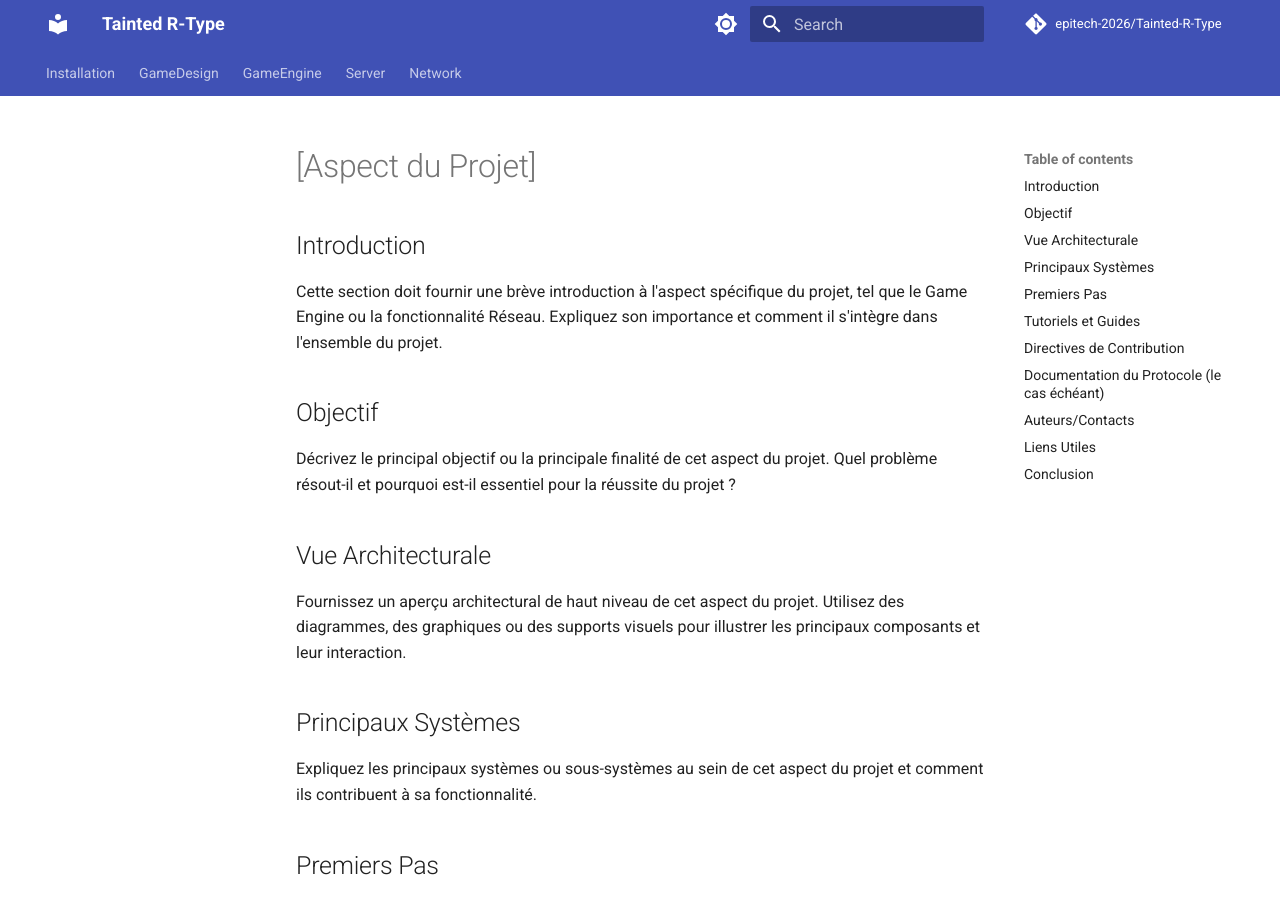
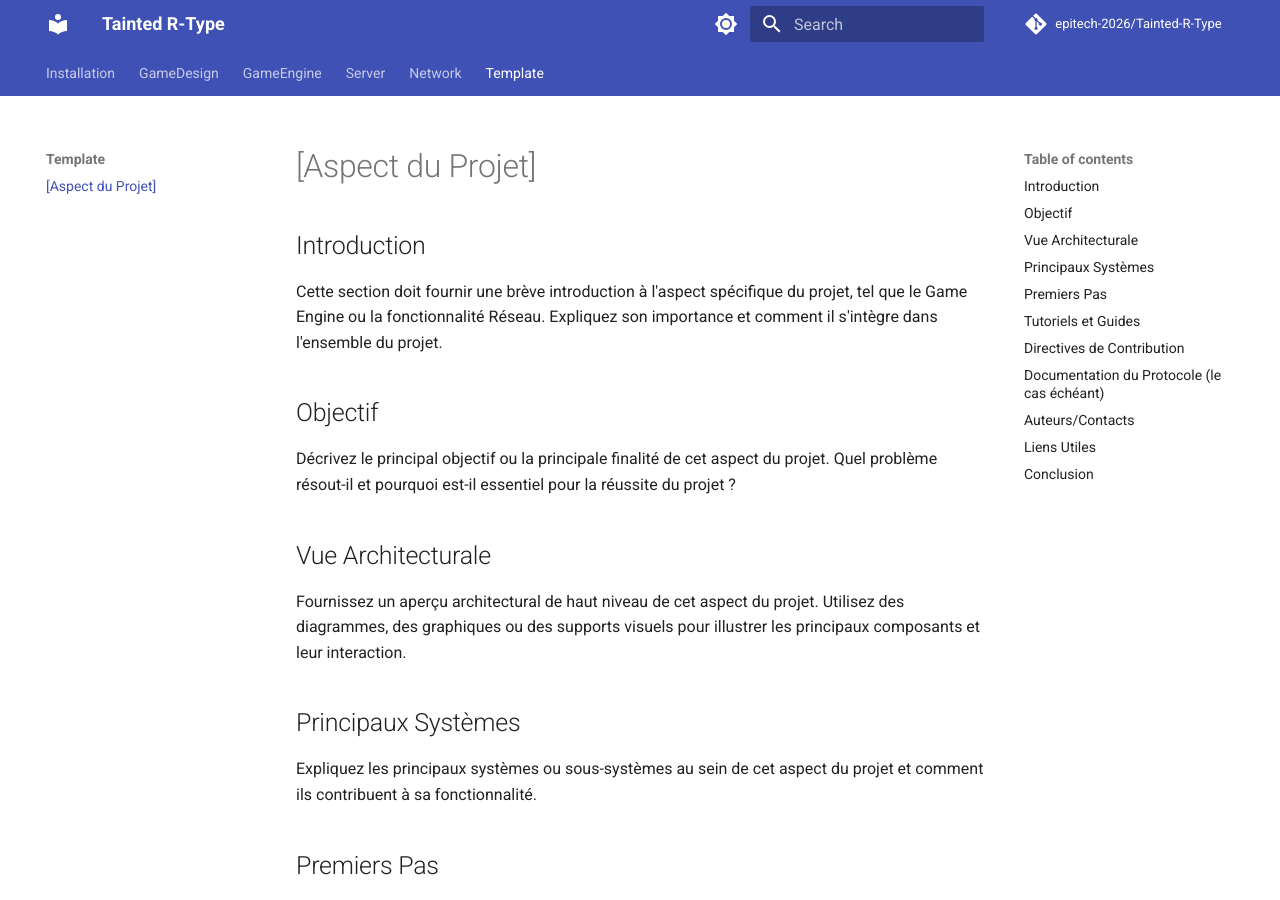
Before and after one commit to lennydelgado/AREA-Doc, an MkDocs documentation site: the page built from docs/template.md, in a window 1280 px wide and 900 px high. Built offline with MkDocs 1.6.1 and Material for MkDocs 9.7.7, drawn with Linux system fonts in a browser that asks for light colours; comment, search, counter and statistics services are not loaded.

Commit message:
move template to a dedicated page

```diff
--- a/mkdocs.yml
+++ b/mkdocs.yml
@@ -76,3 +76,5 @@ nav:
   - Getting started: Server/server.md
 - Network:
   - Getting started: Network/network.md
+- Template:
+  - template.md
```
